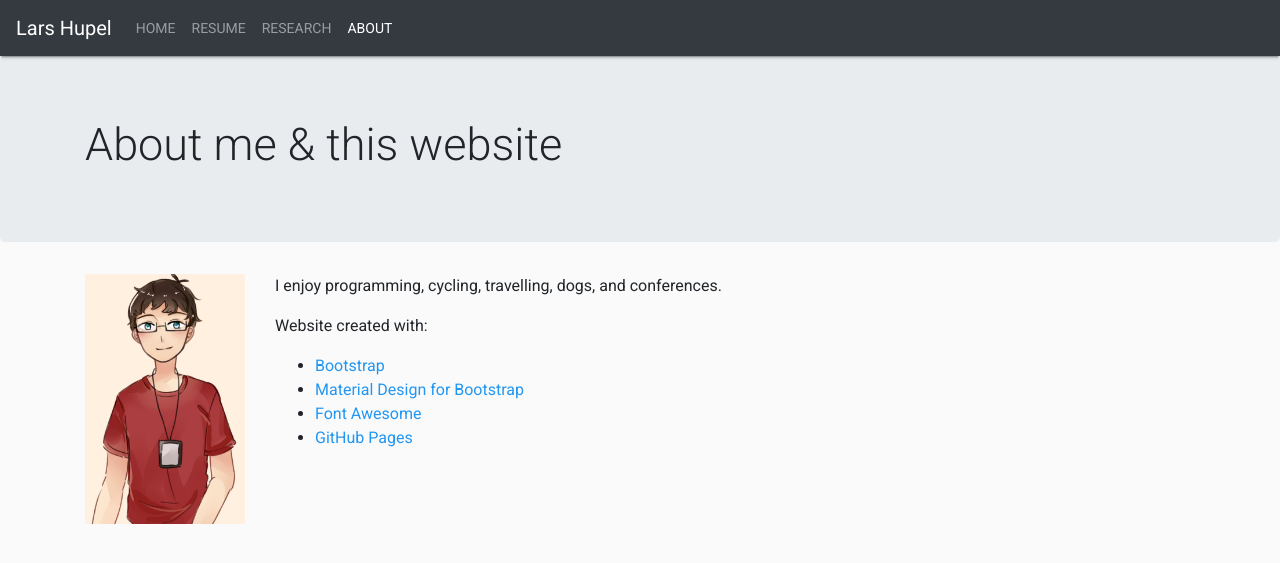
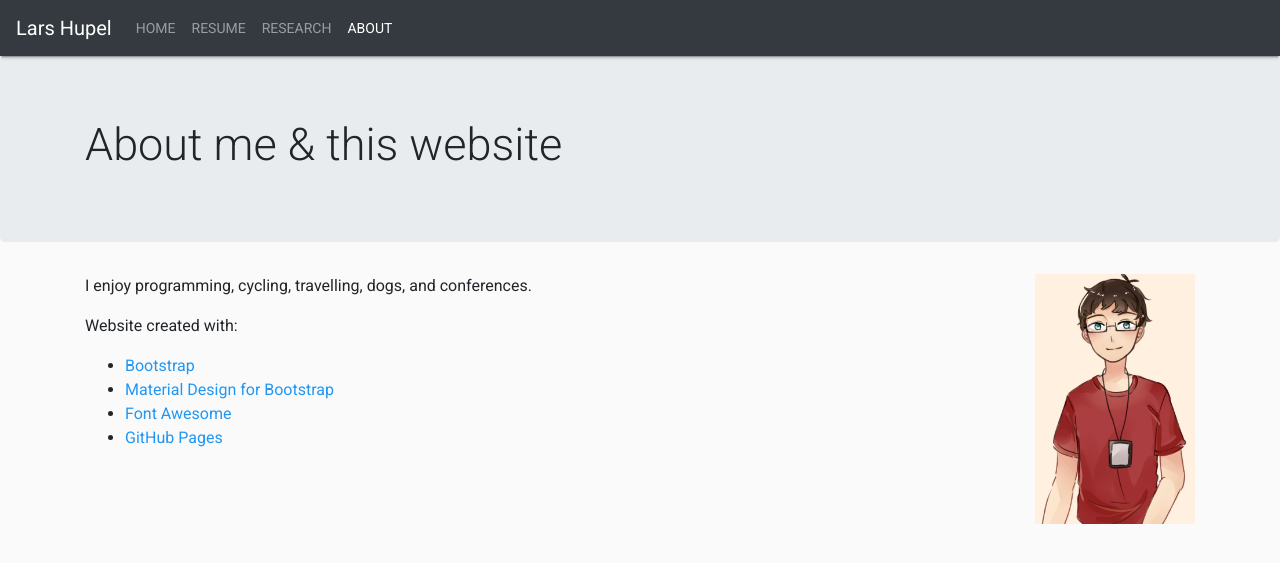
Before and after one commit to larsrh/website, a Jekyll site: the page built from about.html, in a window 1280 px wide. Shown: the top 563 px of the page. Built offline with Jekyll 4.4.1, drawn with Linux system fonts in a browser that asks for light colours.

Commit message:
switch sides

```diff
--- a/about.html
+++ b/about.html
@@ -13,9 +13,6 @@ card_theme: bg-dark text-white
 
 <div class="container">
   <div class="row">
-    <div class="col-sm-2">
-      <img src="img/portrait.jpg" alt="Drawn portrait of Lars Hupel" class="img-fluid" data-toggle="tooltip" data-placement="bottom" title="Portrait drawn by mei (@mei_kins on Twitter)">
-    </div>
     <div class="col-sm-10">
       <p>I enjoy programming, cycling, travelling, dogs, and conferences.</p>
       <p>Website created with:
@@ -27,5 +24,8 @@ card_theme: bg-dark text-white
         </ul>
       </p>
     </div>
+    <div class="col-sm-2">
+      <img src="img/portrait.jpg" alt="Drawn portrait of Lars Hupel" class="img-fluid" data-toggle="tooltip" data-placement="bottom" title="Portrait drawn by mei (@mei_kins on Twitter)">
+    </div>
   </div>
 </div>
```
